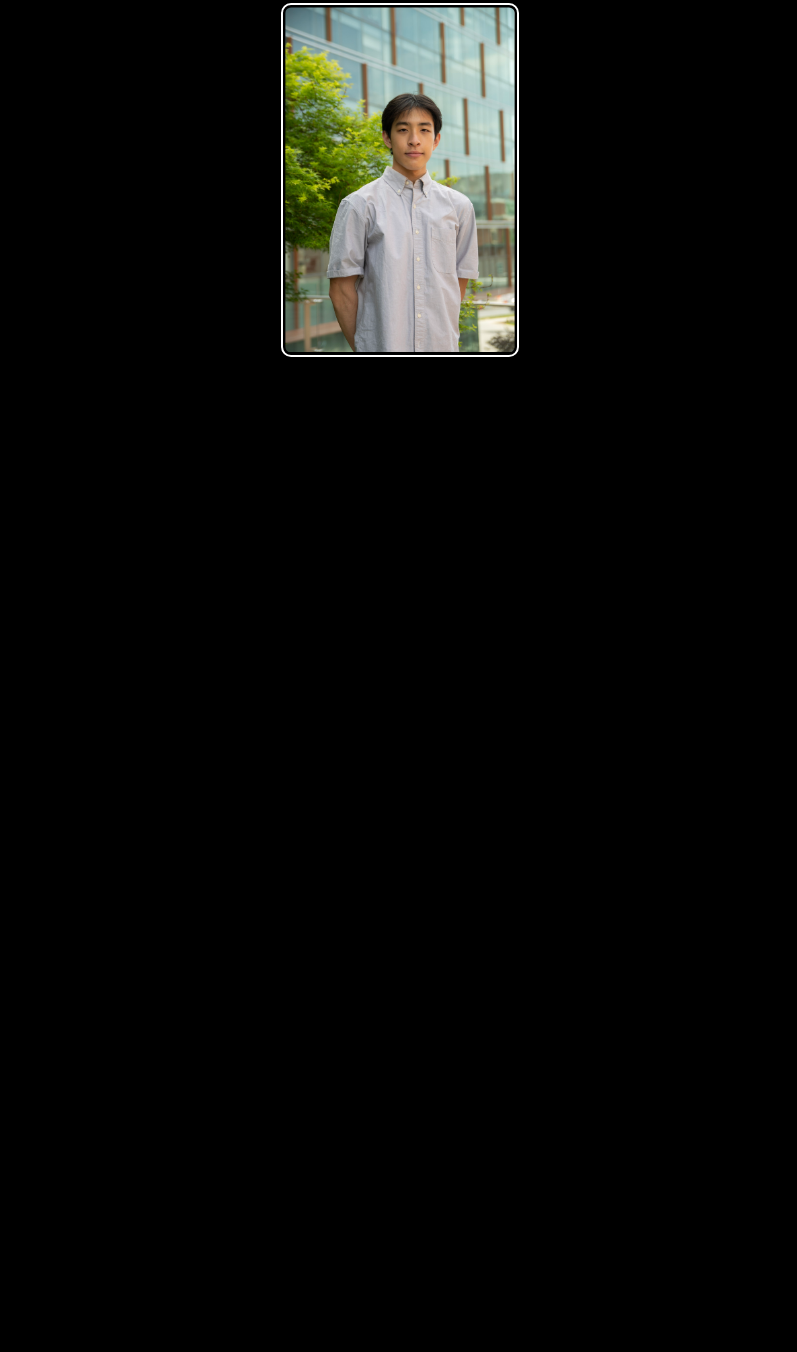
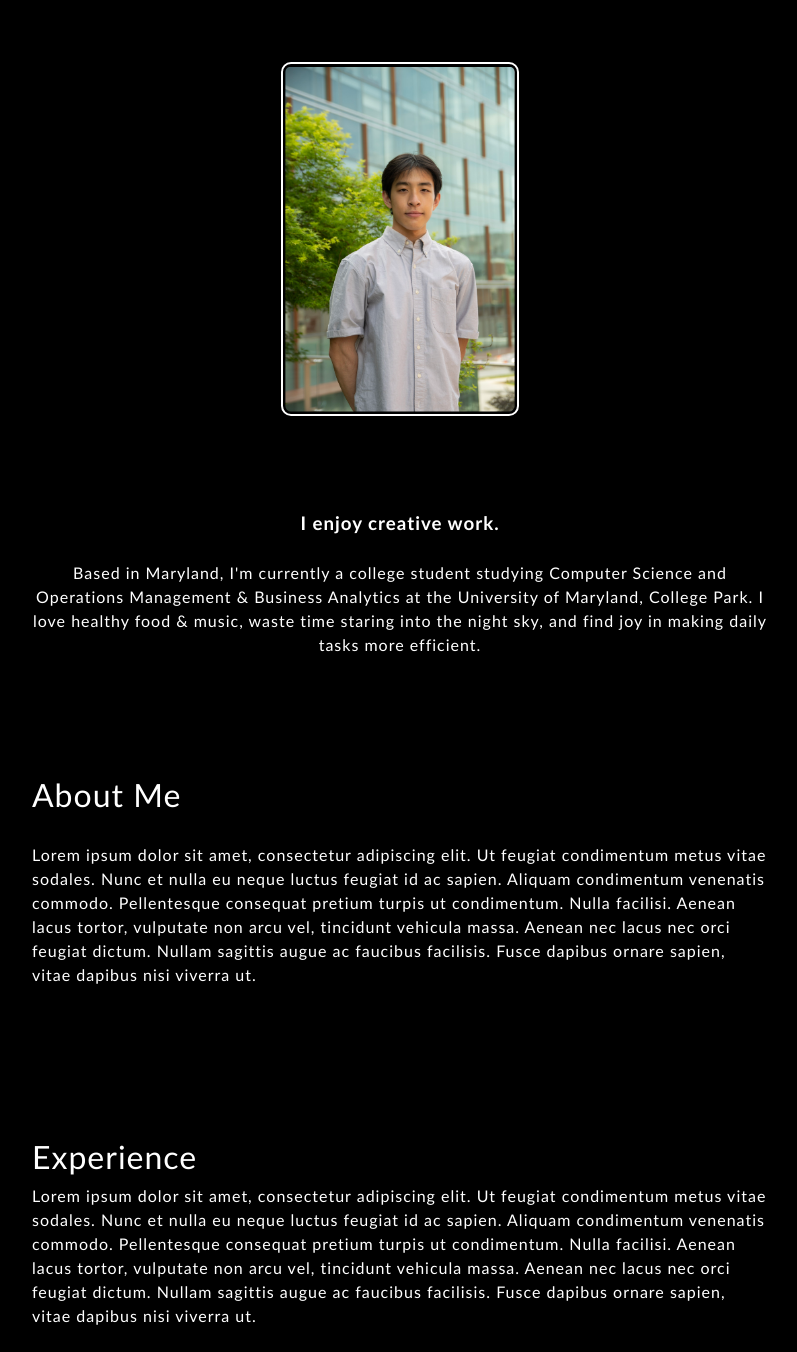
Before and after one commit to dpkingii/myPortfolio, a plain HTML site: page index.html in a window 1280 px wide. Shown: the part 333-1685 px from the top of the page, without its empty margins (240-1037 px from the left). Before the commit the page ends 800 px from the top, so only its background shows below. Drawn offline with Linux system fonts and the light colour scheme.

Commit message:
added about and experience section

```diff
--- a/index.html
+++ b/index.html
@@ -13,13 +13,41 @@
             <a href="">header link one</a>
             <a href="">header link two</a>
             <a href="">header link three</a>
+            <a id="link">Git</a>
         </div>
-        <a id="link">Git</a>
     </nav>
     <div id="hero">
         <h1>Hi, I'm Lianyu</h1>
+        <h2>Also go by a one syllabus name. Nick.</h2>
         <img id="headshot" src="/images/headshot.jpeg" alt="Picture of Lianyu">
-        <p></p>
+        <h3>I enjoy creative work.</h2>
+        <p id="bio">Based in Maryland, I'm currently a college student studying Computer Science and Operations Management & Business Analytics at the University of Maryland, College Park.
+
+            I love healthy food & music, waste time staring into the night sky, and find joy in making daily tasks more efficient.</p>
+    </div>
+
+    <div id="about">
+        <h1>About Me</h1>
+        <p>
+            Lorem ipsum dolor sit amet, consectetur adipiscing elit. Ut feugiat condimentum metus vitae sodales.
+            Nunc et nulla eu neque luctus feugiat id ac sapien. Aliquam condimentum venenatis commodo.
+            Pellentesque consequat pretium turpis ut condimentum. Nulla facilisi. Aenean lacus tortor, vulputate non arcu vel, tincidunt vehicula massa.
+            Aenean nec lacus nec orci feugiat dictum. Nullam sagittis augue ac faucibus facilisis.
+            Fusce dapibus ornare sapien, vitae dapibus nisi viverra ut.
+        </p>
+
+
+    </div>
+
+    <div id="experience">
+        <h1>Experience</h1>
+        <p>
+            Lorem ipsum dolor sit amet, consectetur adipiscing elit. Ut feugiat condimentum metus vitae sodales.
+            Nunc et nulla eu neque luctus feugiat id ac sapien. Aliquam condimentum venenatis commodo.
+            Pellentesque consequat pretium turpis ut condimentum. Nulla facilisi. Aenean lacus tortor, vulputate non arcu vel, tincidunt vehicula massa.
+            Aenean nec lacus nec orci feugiat dictum. Nullam sagittis augue ac faucibus facilisis.
+            Fusce dapibus ornare sapien, vitae dapibus nisi viverra ut.
+        </p>
 
 
     </div>
--- a/styles.css
+++ b/styles.css
@@ -1,10 +1,8 @@
 nav{
     display: flex;
-    justify-content: space-between;
+    justify-content: space-around;
     margin: 2rem 20vw;
-
     cursor: pointer;
-
 }
 
 body{
@@ -14,14 +12,20 @@ body{
     letter-spacing: 1px;
 }
 
+body p{
+    line-height: 1.5rem;
+}
+
 #nav-menu{
     display: flex;
+    justify-content: space-around;
     align-items: flex-end;
 }
 
 #nav-menu a {
-    margin: 0 1rem;
+    margin: 0 1.5rem;
     color: white;
+    font-weight: 300;
 }
 #logo {
     font-size: 1.5rem;
@@ -32,21 +36,81 @@ body{
 }
 
 #hero {
-    margin-top: 3rem;
     display: flex;
     flex-direction: column;
     align-items: center;
 }
 
 #hero h1{
-    padding: 2rem;
+    margin-top: 6rem;
     font-size: 4rem;
     font-weight: 600;
+    margin-bottom: 0;
+}
+#hero h2{
+    margin-top: 0rem;
+    font-size: 2.5rem;
+    font-weight: 300;
 }
 
 #headshot {
+    margin-top: 3rem;
     border-radius: 10px;
     width: 230px;
     border: .15rem solid white;
     padding: .15rem;
 }
+
+#hero h3{
+    margin-top: 6rem;
+    margin-bottom: .7rem;
+}
+
+#bio{
+    width: 46rem;
+    text-align: center;
+}
+
+#about{
+    display: flex;
+    flex-direction: column;
+    justify-content: center;
+    align-items: center;
+    width: 46rem;
+    margin-top: 5rem;
+    margin-left: auto;
+    margin-right: auto;
+}
+
+#about h1 {
+    align-self: flex-start;
+    font-weight: 400;
+}
+#about p {
+    margin-top: .5rem;
+    align-self: flex-start;
+    font-weight: 400;
+}
+
+#experience{
+    display: flex;
+    flex-direction: column;
+    justify-content: center;
+    align-items: center;
+    width: 46rem;
+    margin-top: 7rem;
+    margin-left: auto;
+    margin-right: auto;
+}
+
+#experience h1 {
+    margin-bottom: 0;
+    align-self: flex-start;
+    font-weight: 400;
+
+}
+#experience p {
+    margin-top: .5rem;
+    align-self: flex-start;
+    font-weight: 400;
+}
```
